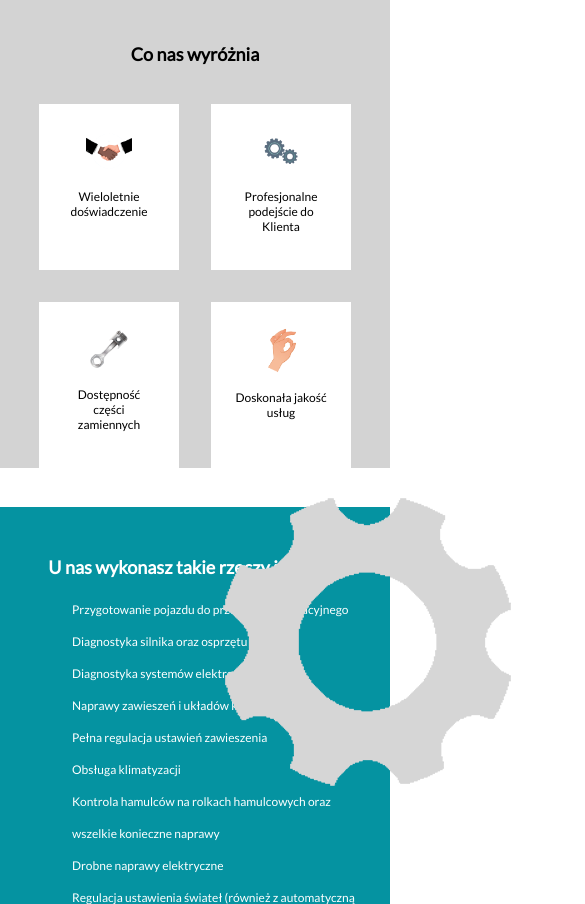
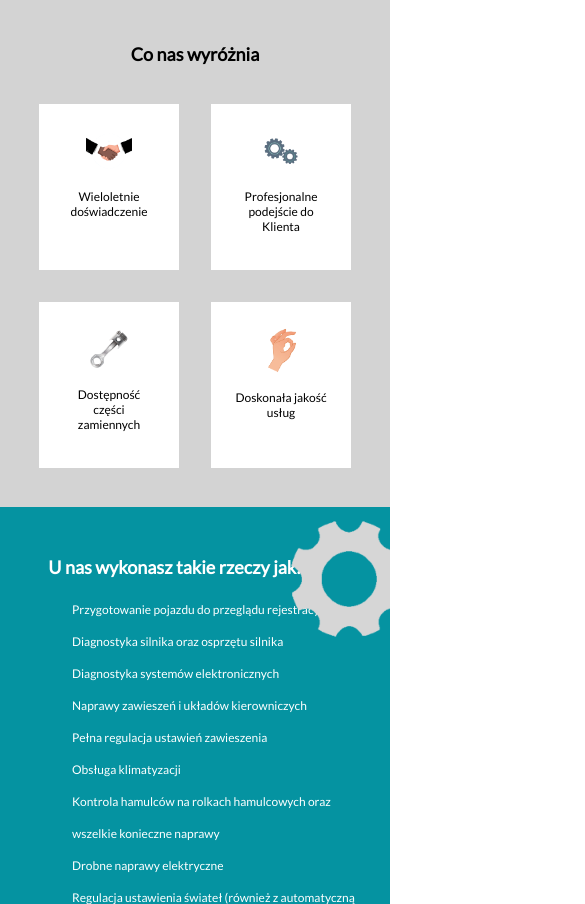
Before and after one commit to michynow/Auto-Test, a plain HTML site: page index.html in a window 390 px wide. Shown: the part 814-1718 px from the top of the page, 585 px wide, since content can reach past the window. Drawn offline with Linux system fonts and the light colour scheme.

Commit message:
Update styles.css

```diff
--- a/styles.css
+++ b/styles.css
@@ -19,6 +19,10 @@ body {
   -webkit-box-direction: normal;
       -ms-flex-direction: column;
           flex-direction: column;
+}
+
+.wrapper {
+  overflow-x: hidden;
 }
 
 header {
@@ -43,7 +47,7 @@ header .navigation-menu {
   line-height: 2.5rem;
   -webkit-transition: 0.4s all;
   transition: 0.4s all;
-  height: 200vh;
+  height: 100vh;
   width: 0;
   background-color: black;
   font-weight: bold;
@@ -221,7 +225,8 @@ main .landing-text-container .landing-text__call-to-action-btn:hover {
       -ms-flex-pack: justify;
           justify-content: space-between;
   grid-gap: 2rem;
-  margin: 10%;
+  margin: 10% 10% 0 10%;
+  padding-bottom: 10%;
 }
 
 .range-of-services .range-of-services-container .range-of-services__item {
@@ -345,6 +350,26 @@ footer {
   margin-top: 2rem;
 }
 
+@media (max-width: 420px) {
+  .offered-services .services-image-container {
+    top: -5%;
+    right: -30%;
+  }
+  .offered-services .services-image-container .offered-services__bgimg img {
+    width: 200px;
+  }
+}
+
+@media (max-width: 568px) {
+  .offered-services .services-image-container {
+    right: -15%;
+    top: -5%;
+  }
+  .offered-services .services-image-container .offered-services__bgimg img {
+    width: 200px;
+  }
+}
+
 @media (min-width: 568px) {
   body {
     font-size: 14px;
@@ -445,7 +470,7 @@ footer {
             transform: translateY(-100px);
   }
   body .range-of-services .range-of-services-container {
-    margin: 5%;
+    margin: 5% 5% 0 5%;
     display: -webkit-box;
     display: -ms-flexbox;
     display: flex;
```
